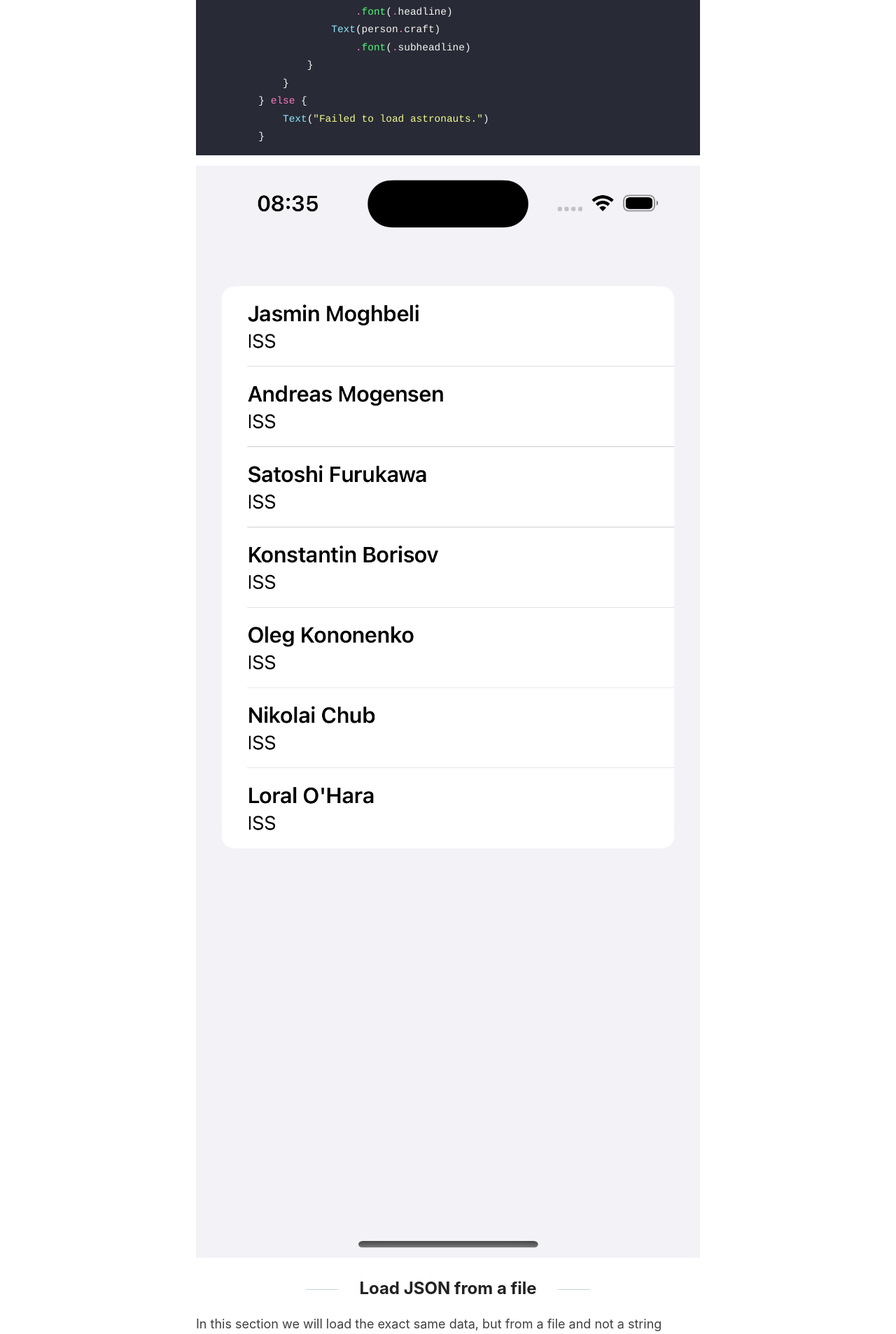
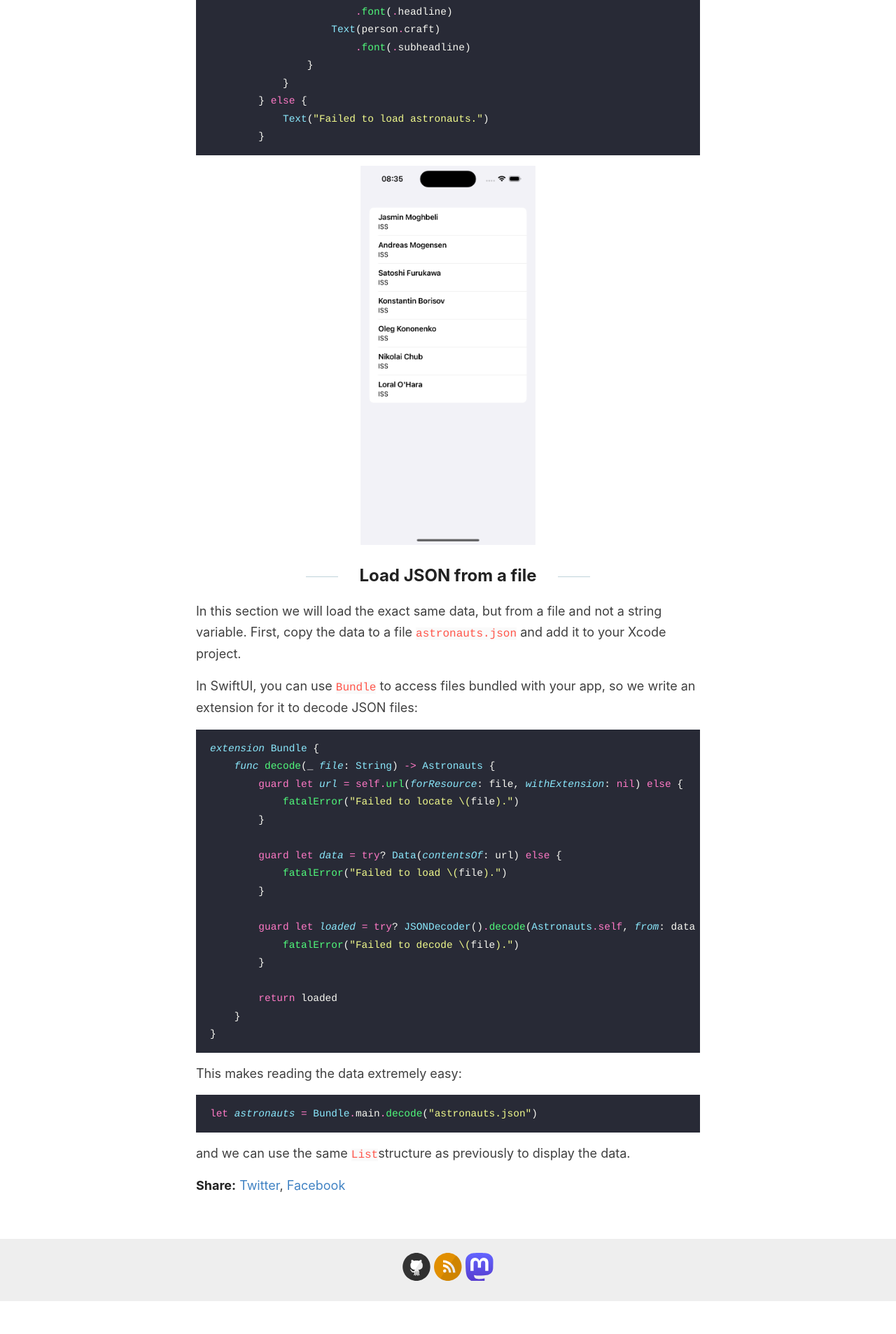
Before and after one commit to krz/krz.github.io, a Jekyll site: the page built from _posts/2024-03-06-loading-json-in-swiftui.md, in a window 1280 px wide. Shown: the part 2135-4042 px from the top of the page at 70% size. Built offline with Jekyll 4.4.1, drawn with Linux system fonts in a browser that asks for light colours; after the commit the page ends 3995 px from its top, so only the background shows below that.

Commit message:
resize image

````diff
--- a/_posts/2024-03-06-loading-json-in-swiftui.md
+++ b/_posts/2024-03-06-loading-json-in-swiftui.md
@@ -75,7 +75,7 @@ if let astronauts = try? decoder.decode(Astronauts.self, from: data) {
             Text("Failed to load astronauts.")
         }
 ```
-![](/images/json1.png)
+<img src="/images/json1.png" width="250">
 
 ## Load JSON from a file
 
````
